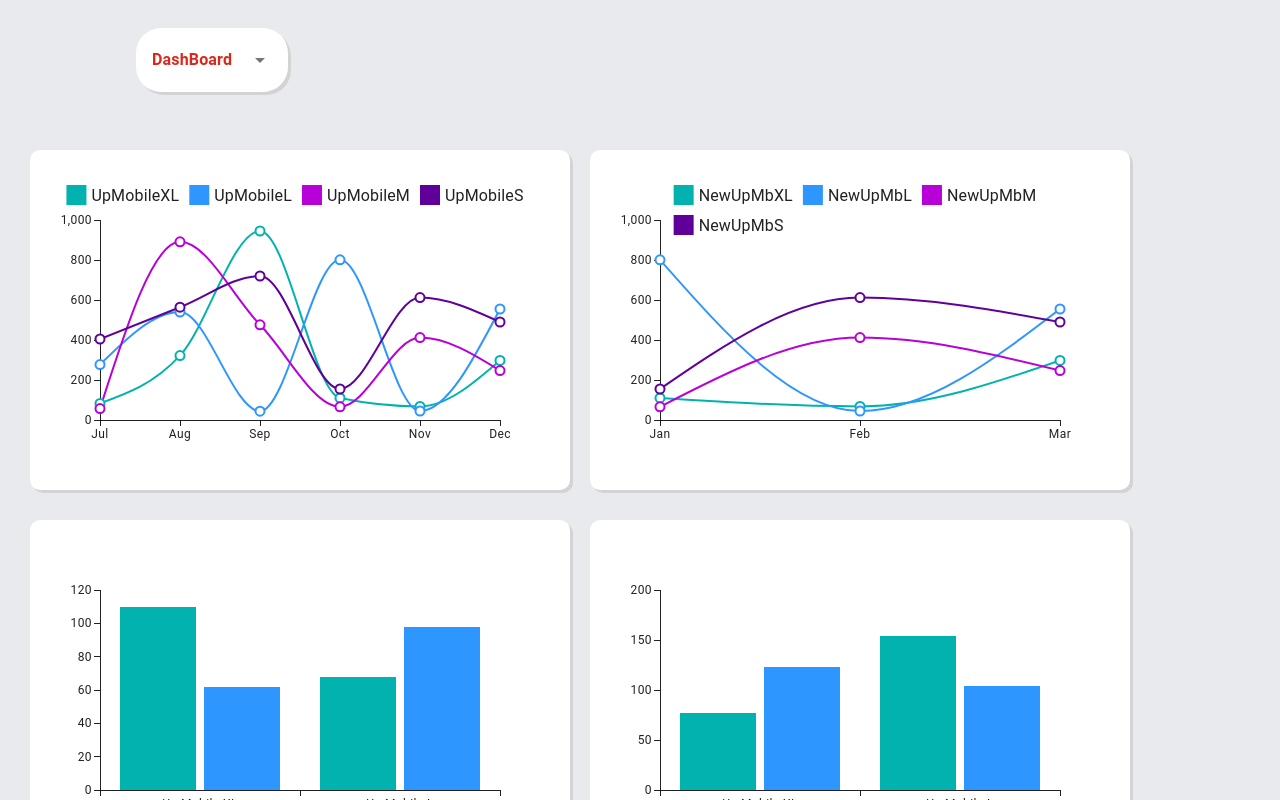
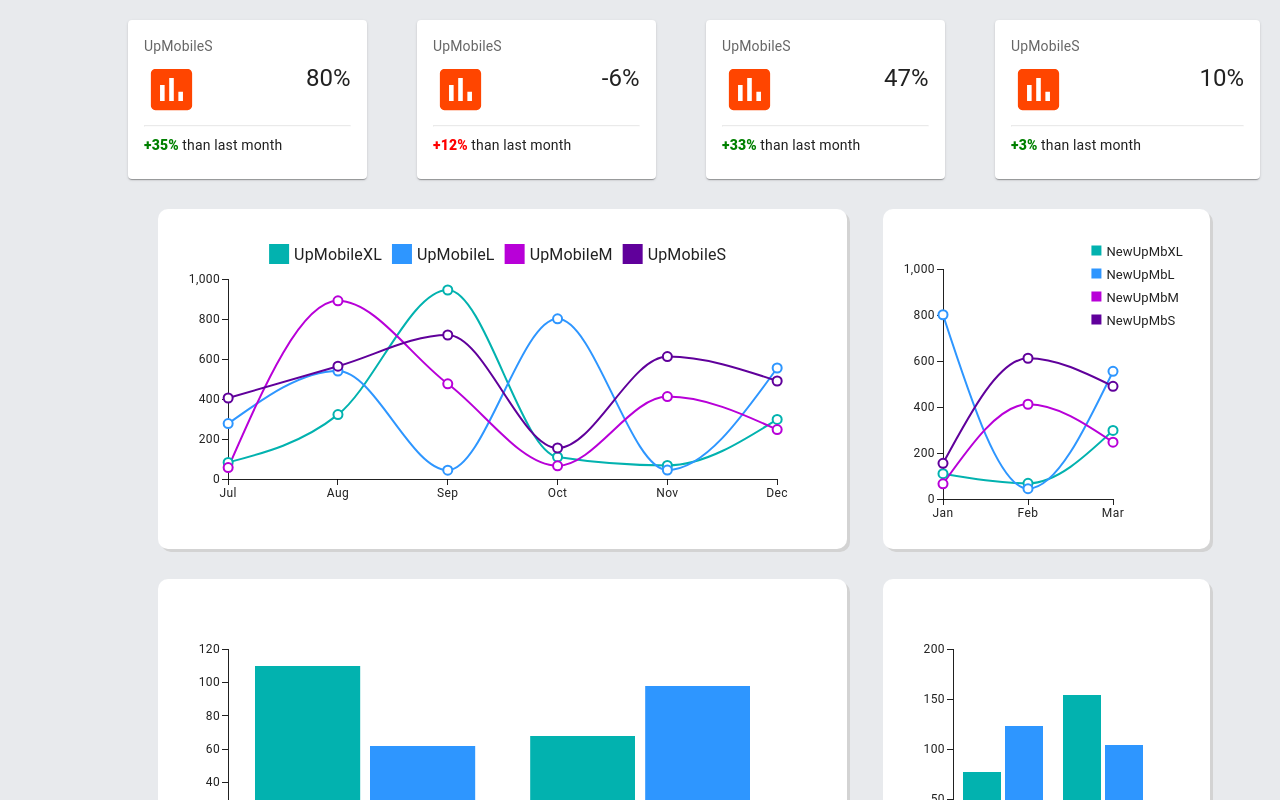
Before and after one commit to techiee25/Sr-ESales-FrontEnd, a React (Create React App) app: page /e-sales/mobileplan in a window 1280 px wide. Shown: the top 800 px of the page. Built offline with nearby package versions, Linux system fonts and the light colour scheme.

Commit message:
new year project

```diff
--- a/package.json
+++ b/package.json
@@ -6,6 +6,7 @@
     "@ant-design/plots": "^2.1.5",
     "@emotion/react": "^11.11.3",
     "@emotion/styled": "^11.11.0",
+    "@mui/icons-material": "^5.15.2",
     "@mui/material": "^5.15.2",
     "@mui/styled-engine-sc": "^6.0.0-alpha.10",
     "@mui/x-charts": "^6.18.4",
--- a/src/App.js
+++ b/src/App.js
@@ -1,20 +1,21 @@
 import './App.css';
 import Navbar from './components/Navbar/Navbar';
 import { BrowserRouter, Route, Routes} from 'react-router-dom'
-// import Dashboard from './components/Dashboard/Dashboard';
-import Mobileplan from './components/Mobileplan/Mobileplan';
-import Internetplan from './components/Internetplan/Internetplan';
+import Dashboard from './components/Dashboard/Dashboard';
+// import Mobileplan from './components/Mobileplan/Mobileplan';
+// import Internetplan from './components/Internetplan/Internetplan';
 
 function App() {
   return (
     <div className="App">
-      <BrowserRouter>
+      <Dashboard />
+      {/* <BrowserRouter>
         <Navbar/>
         <Routes>
           <Route path="/e-sales/mobileplan" element={<Mobileplan/>}></Route>
           <Route path="/e-sales/internetplan" element={<Internetplan/>}></Route>
         </Routes>
-      </BrowserRouter>
+      </BrowserRouter> */}
     </div>
   );
 }
--- /dev/null
+++ b/src/components/Cards/Cards.js
@@ -0,0 +1,146 @@
+// @mui material components
+import Grid from "@mui/material/Grid";
+import * as React from "react";
+import Box from "@mui/material/Box";
+import Card from "@mui/material/Card";
+import CardActions from "@mui/material/CardActions";
+import CardContent from "@mui/material/CardContent";
+import Button from "@mui/material/Button";
+import Typography from "@mui/material/Typography";
+import PollIcon from "@mui/icons-material/Poll";
+import { IconButton } from "@mui/material";
+
+const bull = (
+  <Box
+    component="span"
+    sx={{ display: "inline-block", mx: "2px", transform: "scale(0.8)" }}
+  >
+    •
+  </Box>
+);
+
+export default function BasicCard() {
+  return (
+    <div>
+      <Grid container spacing={3}>
+        <Grid item xs={12} md={6} lg={3}>
+          <Card sx={{ width: "90%" }}>
+            <CardContent>
+              <Typography
+                sx={{ fontSize: 14 }}
+                color="text.secondary"
+                gutterBottom
+              >
+                UpMobileS
+              </Typography>
+              <div style={{ display: "flex", justifyContent: "space-between" }}>
+                {" "}
+                <PollIcon style={{ color: "orangered", fontSize: "55px" }} />
+                <Typography
+                  variant="h5"
+                  component="div"
+                  style={{ textAlign: "right" }}
+                >
+                  80%
+                </Typography>
+              </div>
+              <hr style={{ opacity: "0.2" }}></hr>
+              <Typography variant="body2">
+                <span style={{ color: "green", fontWeight: "800" }}>+35%</span>{" "}
+                than last month
+              </Typography>
+            </CardContent>
+          </Card>
+        </Grid>
+        <Grid item xs={12} md={6} lg={3}>
+          <Card sx={{ width: "90%" }}>
+            <CardContent>
+              <Typography
+                sx={{ fontSize: 14 }}
+                color="text.secondary"
+                gutterBottom
+              >
+                UpMobileS
+              </Typography>
+              <div style={{ display: "flex", justifyContent: "space-between" }}>
+                {" "}
+                <PollIcon style={{ color: "orangered", fontSize: "55px" }} />
+                <Typography
+                  variant="h5"
+                  component="div"
+                  style={{ textAlign: "right" }}
+                >
+                  -6%
+                </Typography>
+              </div>
+
+              <hr style={{ opacity: "0.2" }}></hr>
+              <Typography variant="body2">
+                <span style={{ color: "red", fontWeight: "800" }}>+12%</span>{" "}
+                than last month
+              </Typography>
+            </CardContent>
+          </Card>
+        </Grid>
+        <Grid item xs={12} md={6} lg={3}>
+          <Card sx={{ width: "90%" }}>
+            <CardContent>
+              <Typography
+                sx={{ fontSize: 14 }}
+                color="text.secondary"
+                gutterBottom
+              >
+                UpMobileS
+              </Typography>
+              <div style={{ display: "flex", justifyContent: "space-between" }}>
+                {" "}
+                <PollIcon style={{ color: "orangered", fontSize: "55px" }} />
+                <Typography
+                  variant="h5"
+                  component="div"
+                  style={{ textAlign: "right" }}
+                >
+                  47%
+                </Typography>
+              </div>
+              <hr style={{ opacity: "0.2" }}></hr>
+              <Typography variant="body2">
+                <span style={{ color: "green", fontWeight: "800" }}>+33%</span>{" "}
+                than last month
+              </Typography>
+            </CardContent>
+          </Card>
+        </Grid>
+        <Grid item xs={12} md={6} lg={3}>
+          <Card sx={{ Width: "90%" }}>
+            <CardContent>
+              <Typography
+                sx={{ fontSize: 14 }}
+                color="text.secondary"
+                gutterBottom
+              >
+                UpMobileS
+              </Typography>
+              <div style={{ display: "flex", justifyContent: "space-between" }}>
+                {" "}
+                <PollIcon style={{ color: "orangered", fontSize: "55px" }} />
+                <Typography
+                  variant="h5"
+                  component="div"
+                  style={{ textAlign: "right" }}
+                >
+                  10%
+                </Typography>
+              </div>
+              <hr style={{ opacity: "0.2" }}></hr>
+              <Typography variant="body2">
+                <span style={{ color: "green", fontWeight: "800" }}>+3%</span>{" "}
+                than last month
+              </Typography>
+            </CardContent>
+          </Card>
+        </Grid>
+      </Grid>
+    </div>
+  );
+}
--- a/src/components/Dashboard/Dashboard.js
+++ b/src/components/Dashboard/Dashboard.js
@@ -1,12 +1,13 @@
-import React from 'react'
-import Mobileplan from '../Mobileplan/Mobileplan'
-import  Internetplan  from '../Internetplan/Internetplan'
-
+import React from "react";
+import Mobileplan from "../Mobileplan/Mobileplan";
+import Internetplan from "../Internetplan/Internetplan";
+import Cards from "../Cards/Cards";
 export default function Dashboard() {
   return (
-    <div className='dashboardcontainer'>
-        <Mobileplan/>
-        <Internetplan/>
+    <div className="dashboardcontainer">
+      <Cards />
+      <Mobileplan />
+      <Internetplan />
     </div>
-  )
+  );
 }
--- a/src/components/Mobileplan/Mobileplan.js
+++ b/src/components/Mobileplan/Mobileplan.js
@@ -1,6 +1,9 @@
 import * as React from "react";
 import { LineChart } from "@mui/x-charts/LineChart";
-import { BarChart } from '@mui/x-charts/BarChart';
+import { BarChart } from "@mui/x-charts/BarChart";
+import Box from "@mui/material/Box";
+import Paper from "@mui/material/Paper";
+import Grid from "@mui/material/Grid";
 import "./Mobileplan.css";
 
 const UpMobileXL = [83, 322, 945, 110, 68, 298];
@@ -13,28 +16,19 @@ const NewUpMobileL = [801, 45, 555];
 const NewUpMobileM = [66, 412, 247];
 const NewUpMobileS = [155, 612, 490];
 
-const x1Labels = [
-  "Jul",
-  "Aug",
-  "Sep",
-  "Oct",
-  "Nov",
-  "Dec",
-];
+const x1Labels = ["Jul", "Aug", "Sep", "Oct", "Nov", "Dec"];
 
-const x2Labels = [
-  "Jan",
-  "Feb",
-  "Mar",
-];
+const x2Labels = ["Jan", "Feb", "Mar"];
 
 export default function Mobileplan() {
   return (
     <div>
+      {" "}
       <div className="mbbplan">
+        <Grid container spacing={2}>
+          <Grid item xs={8}>
             <div className="mbplancontainer">
               <LineChart
-            width={500}
                 height={300}
                 series={[
                   { data: UpMobileXL, label: "UpMobileXL" },
@@ -45,9 +39,34 @@ export default function Mobileplan() {
                 xAxis={[{ scaleType: "point", data: x1Labels }]}
               />
             </div>
+          </Grid>
+          <Grid item xs={4}>
             <div className="mbplancontainer">
               <LineChart
-            width={500}
+                margin={{
+                  left: 40,
+                  right: 90,
+                  top: 40,
+                  bottom: 30,
+                }}
+                slotProps={{
+                  legend: {
+                    direction: "column",
+                    position: {
+                      vertical: "top",
+                      horizontal: "right",
+                    },
+                    itemMarkWidth: 10,
+                    itemMarkHeight: 10,
+                    markGap: 5,
+                    itemGap: 10,
+                    labelStyle: {
+                      fontSize: 13,
+                      // fill: 'blue',
+                    },
+                  },
+                }}
+                width={300}
                 height={300}
                 series={[
                   { data: NewUpMobileXL, label: "NewUpMbXL" },
@@ -58,24 +77,35 @@ export default function Mobileplan() {
                 xAxis={[{ scaleType: "point", data: x2Labels }]}
               />
             </div>
+          </Grid>
+        </Grid>
       </div>
       <div className="mbbplan">
+        <Grid container spacing={2}>
+          <Grid item xs={8}>
             <div className="mbplancontainer">
               <BarChart
-        xAxis={[{ scaleType: 'band', data: ['Up Mobile XL', 'Up Mobile L'] }]}
+                xAxis={[
+                  { scaleType: "band", data: ["Up Mobile XL", "Up Mobile L"] },
+                ]}
                 series={[{ data: [110, 68] }, { data: [62, 98] }]}
-        width={500}
                 height={300}
               />
             </div>
+          </Grid>
+          <Grid item xs={4}>
             <div className="mbplancontainer">
               <BarChart
-        xAxis={[{ scaleType: 'band', data: ['Up Mobile XL', 'Up Mobile L'] }]}
+                xAxis={[
+                  { scaleType: "band", data: ["Up Mobile XL", "Up Mobile L"] },
+                ]}
                 series={[{ data: [77, 154] }, { data: [123, 104] }]}
-        width={500}
+                width={300}
                 height={300}
               />
             </div>
+          </Grid>
+        </Grid>
       </div>
     </div>
   );
```
Also changed, not shown: src/components/Cards/Cards.css (added), 1 other file (tests, documents, lock files or other folders). Lines whose indentation alone changed are shown as unchanged.
